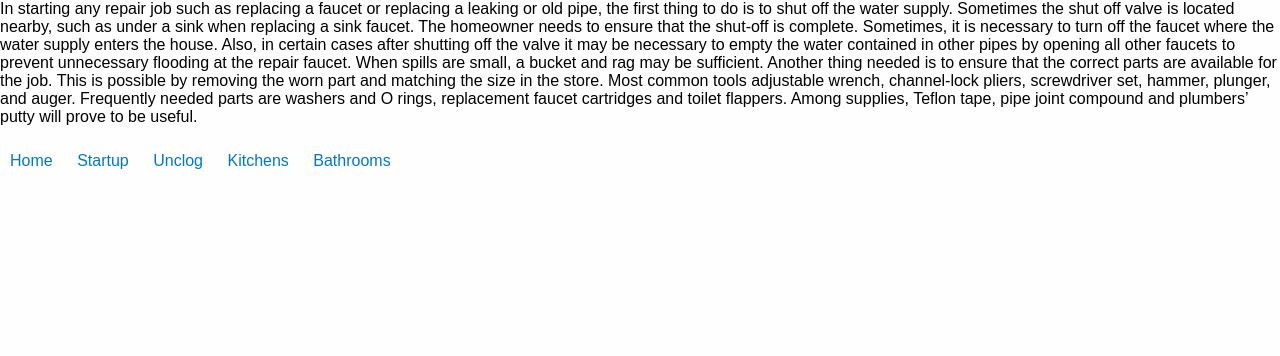
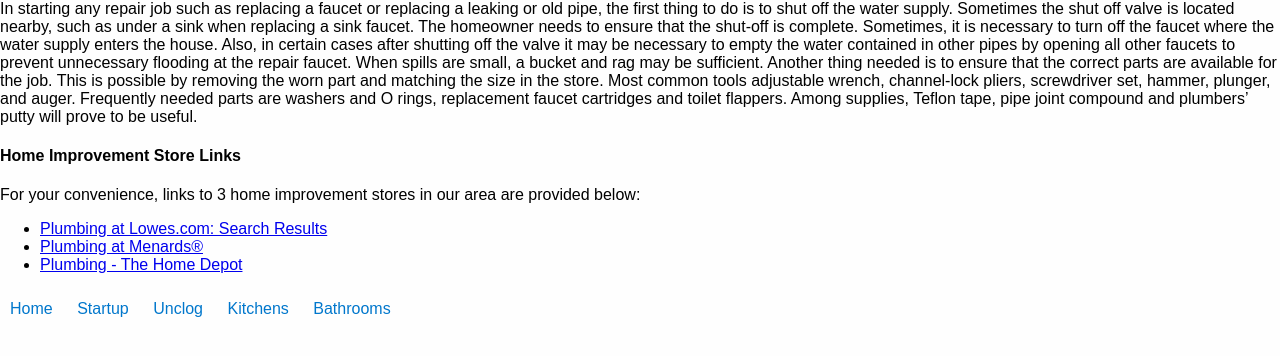
Before and after one commit to sr9IVY/SimplePlumbingRepair, a plain HTML site: page startup.html in a window 1280 px wide. Shown: the part 252-608 px from the top of the page. Drawn offline with Linux system fonts and the light colour scheme.

Commit message:
Update startup.html

```diff
--- a/startup.html
+++ b/startup.html
@@ -21,10 +21,16 @@
 Another thing needed is to ensure that the correct parts are available for the job. This is possible by removing the worn part and matching the size in the store.
 Most common tools adjustable wrench, channel-lock pliers, screwdriver set, hammer, plunger, and auger. Frequently needed parts are washers and O rings, replacement faucet cartridges and toilet flappers. Among supplies, Teflon tape, pipe joint compound and plumbers’ putty will prove to be useful.
 </p>
-
-
     </main>
-
+ <section aria-labelledby="store-links-heading">
+  <h4 id="store-links-heading">Home Improvement Store Links</h4>
+  <p>For your convenience, links to 3 home improvement stores in our area are provided below:</p>
+  <ul>
+    <li><a href="https://www.lowes.com/search?searchTerm=plumbing" target="_blank" rel="noopener noreferrer">Plumbing at Lowes.com: Search Results</a></li>
+    <li><a href="https://www.menards.com/main/search.html?search=plumbing" target="_blank" rel="noopener noreferrer">Plumbing at Menards®</a></li>
+    <li><a href="https://www.homedepot.com/b/Plumbing/N-5yc1vZbqew" target="_blank" rel="noopener noreferrer">Plumbing - The Home Depot</a></li>
+  </ul>
+</section>
     <footer style="padding: 10px 0;">
        <nav>
             <a href="index.html" style="margin: 0 10px; text-decoration: none; color: #0077cc;">Home</a>
```
